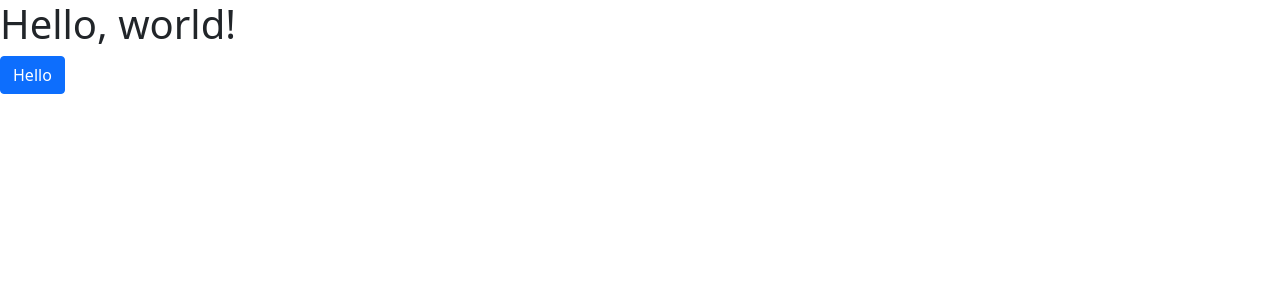
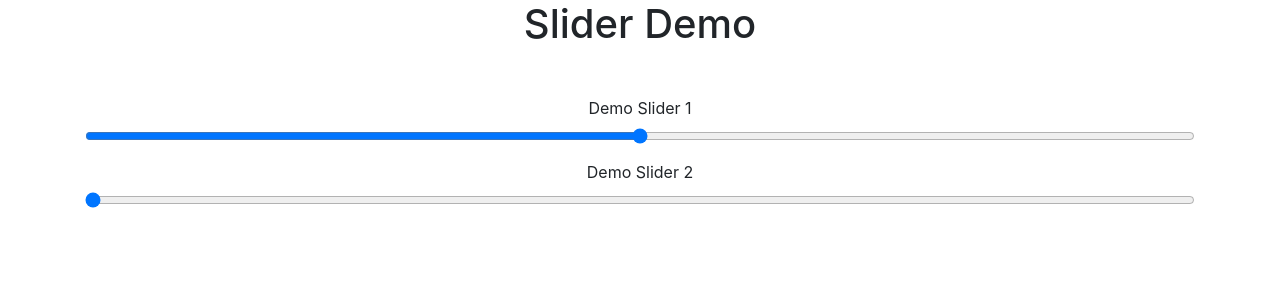
Before and after one commit to sharique15678/four-fruits, a Flask app: page / in a window 1280 px wide. Shown: the top 300 px of the page. Run offline with Flask 2, Linux system fonts and the light colour scheme; some libraries are stand-ins or nearby versions.

Commit message:
Update index.html

```diff
--- a/templates/index.html
+++ b/templates/index.html
@@ -1,43 +1,50 @@
 <!DOCTYPE html>
 <html lang="en">
-  <head>
-    <!-- Required meta tags -->
-    <meta charset="utf-8" />
-    <meta name="viewport" content="width=device-width, initial-scale=1" />
+   <head>
+      <meta charset="UTF-8">
+      <title>Synchronized Slider</title>
+      <link rel="stylesheet" href="https://stackpath.bootstrapcdn.com/bootstrap/4.1.1/css/bootstrap.min.css">
+      <script src="https://code.jquery.com/jquery-3.3.1.js"></script>
+      <script src="https://cdnjs.cloudflare.com/ajax/libs/socket.io/2.1.1/socket.io.js"></script>
+      <script type="text/javascript">
+         $(document).ready(function() {
 
-    <!-- Bootstrap CSS -->
-    <link
-      href="../static/bootstrap/css/bootstrap.min.css"
-      rel="stylesheet"
-      integrity="sha384-giJF6kkoqNQ00vy+HMDP7azOuL0xtbfIcaT9wjKHr8RbDVddVHyTfAAsrekwKmP1"
-      crossorigin="anonymous"
-    />
+           // sending a connect request to the server.
+           var socket = io.connect();
 
-    <title>Hello, world!</title>
-  </head>
-  <body>
-    <h1>Hello, world!</h1>
-    <a href="" class="btn btn-primary">Hello</a>
-<p></p>
-    <!-- bootstrap javaScript -->
-    <script
-      src="../static/bootstrap/js/bootstrap.bundle.min.js"
-      integrity="sha384-ygbV9kiqUc6oa4msXn9868pTtWMgiQaeYH7/t7LECLbyPA2x65Kgf80OJFdroafW"
-      crossorigin="anonymous"
-    ></script>
-    <!-- jquery file  -->
-    <script src="../static/jquery/jquery.js"></script>
-    <script>
-      function loadDoc() {
-        var xhttp = new XMLHttpRequest();
-        xhttp.onreadystatechange = function() {
-          if (this.readyState == 4 && this.status == 200) {
-            document.getElementById("demo").innerHTML = this.responseText;
-          }
-        };
-        xhttp.open("GET", "demo_get.asp", true);
-        xhttp.send();
-      }
-    </script>
-  </body>
+           // An event handler for a change of value
+           $('input.sync').on('input', function(event) {
+               socket.emit('Slider value changed', {
+                   who: $(this).attr('id'),
+                   data: $(this).val()
+               });
+               return false;
+           });
+
+           socket.on('after connect', function(msg) {
+               console.log('After connect', msg);
+           });
+
+           socket.on('update value', function(msg) {
+               console.log('Slider value updated');
+               $('#' + msg.who).val(msg.data);
+           });
+         });
+      </script>
+   </head>
+   <body>
+      <div class="container text-center">
+         <h1 >Slider Demo</h1>
+         <form class="mt-5">
+            <div class="form-group">
+               <label for="formControlRange">Demo Slider 1</label>
+               <input type="range" class="form-control-range sync" id="slider1" min="0" max="50" value="{{slider1}}">
+            </div>
+            <div class="form-group">
+               <label for="formControlRange">Demo Slider 2</label>
+               <input type="range" class="form-control-range sync" id="slider2" min="0" max="50" value="{{slider2}}">
+            </div>
+         </form>
+      </div>
+   </body>
 </html>
```
